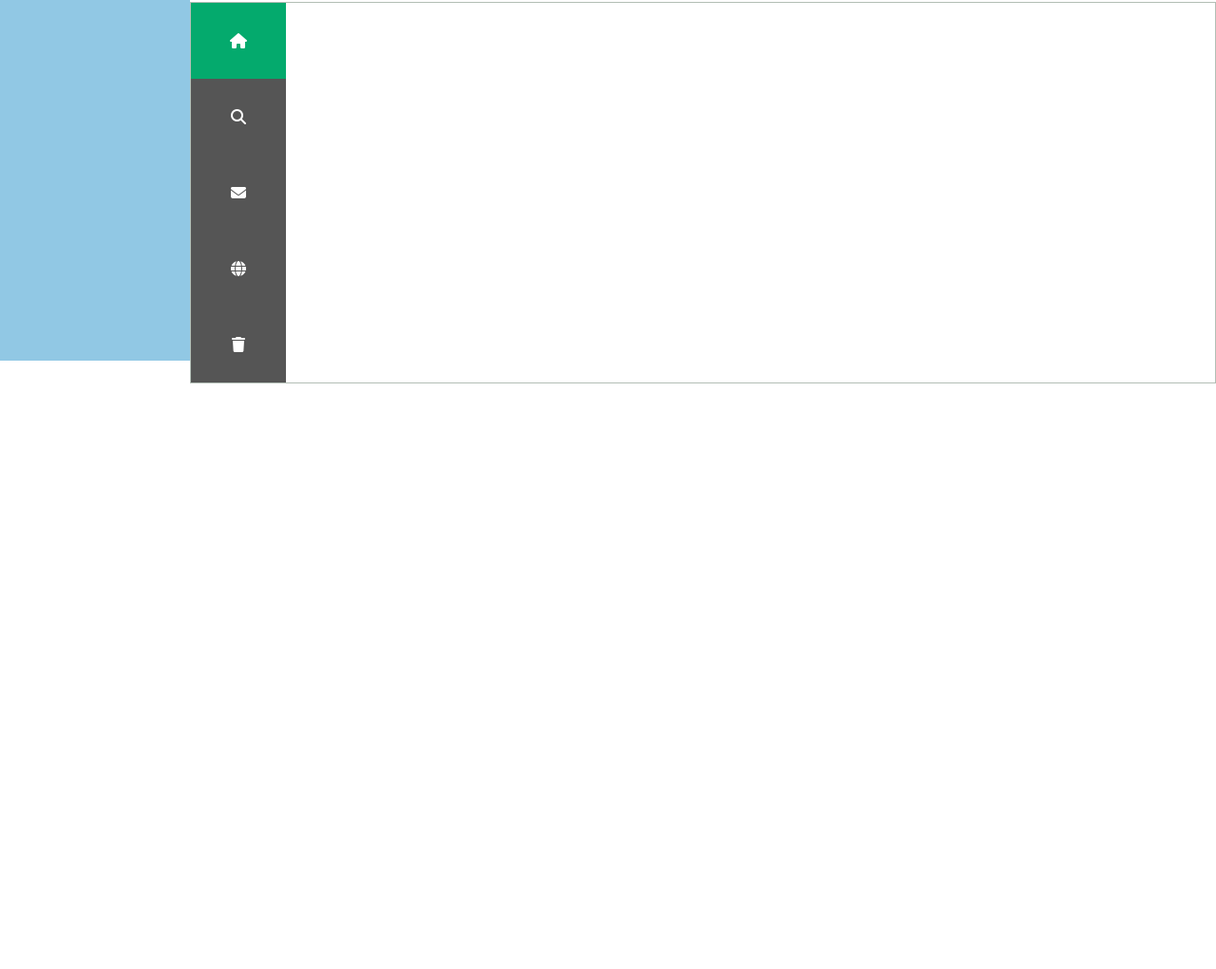
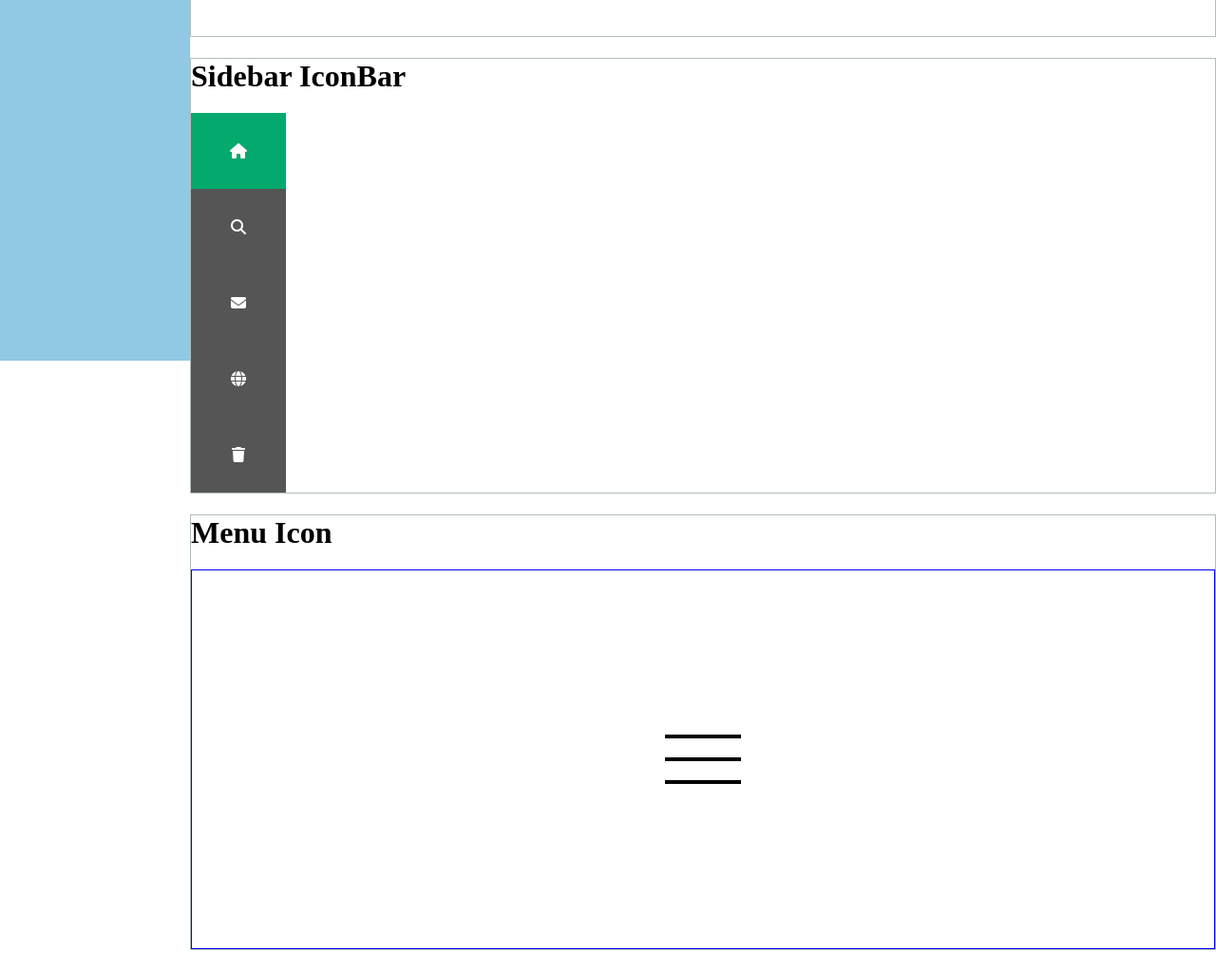
Before and after one commit to akhmadfaizin/component-html-css-js, a plain HTML site: page src/w3sComponent/IconBar/index.html in a window 1280 px wide. Shown: the part 420-1441 px from the top of the page at 95% size. Before the commit the page ends 844 px from the top, so only its background shows below. Drawn offline with Linux system fonts and the light colour scheme.

Commit message:
w3s - Menu Icon

```diff
--- a/src/w3sComponent/IconBar/index.html
+++ b/src/w3sComponent/IconBar/index.html
@@ -45,6 +45,7 @@
     </nav>
     <div class="container">
       <div class="long-contents">
+        <h1>Navbar IconBar</h1>
         <div class="content-item">
           <div class="navbar-content">
             <a href="#" class="active"><i class="fa fa-home"></i></a>
@@ -55,6 +56,7 @@
           </div>
         </div>
         <div class="content-item">
+          <h1>Sidebar IconBar</h1>
           <div class="sidebar-content">
             <a href="#" class="active"><i class="fa fa-home"></i></a>
             <a href="#"><i class="fa fa-search"></i></a>
@@ -63,6 +65,17 @@
             <a href="#"><i class="fa fa-trash"></i></a>
           </div>
         </div>
+
+        <div class="content-item">
+          <h1>Menu Icon</h1>
+          <div class="menu-icon-container">
+            <div class="menu-icon" onclick="myFunction(this)">
+              <div class="menu-icon-strip strip-1"></div>
+              <div class="menu-icon-strip strip-2"></div>
+              <div class="menu-icon-strip strip-3"></div>
+            </div>
+          </div>
+        </div>
       </div>
     </div>
     <script src="script.js"></script>
--- a/src/w3sComponent/IconBar/script.js
+++ b/src/w3sComponent/IconBar/script.js
@@ -1,12 +1,16 @@
 function toggleSidebar() {
-  const sidebar = document.querySelector('.sidebar');
-  const toggleIcon = document.querySelector('.toggle-btn i');
-  sidebar.classList.toggle('compact');
-  if (sidebar.classList.contains('compact')) {
-    toggleIcon.classList.remove('fa-chevron-right');
-    toggleIcon.classList.add('fa-chevron-left');
+  const sidebar = document.querySelector(".sidebar");
+  const toggleIcon = document.querySelector(".toggle-btn i");
+  sidebar.classList.toggle("compact");
+  if (sidebar.classList.contains("compact")) {
+    toggleIcon.classList.remove("fa-chevron-right");
+    toggleIcon.classList.add("fa-chevron-left");
   } else {
-    toggleIcon.classList.remove('fa-chevron-left');
-    toggleIcon.classList.add('fa-chevron-right');
+    toggleIcon.classList.remove("fa-chevron-left");
+    toggleIcon.classList.add("fa-chevron-right");
   }
 }
+
+function myFunction(x) {
+  x.classList.toggle("change");
+}
--- a/src/w3sComponent/IconBar/styles.css
+++ b/src/w3sComponent/IconBar/styles.css
@@ -177,6 +177,42 @@ body {
   color: white
 }
 
+h1 {
+  margin-bottom: 20px;
+}
+
+.menu-icon-container {
+  display: flex;
+  justify-content: center;
+  align-items: center;
+  min-height: 400px;
+  border: 1px solid blue
+}
+
+.menu-icon {
+  cursor: pointer;
+}
+
+.menu-icon-strip {
+  width: 80px;
+  height: 4px;
+  background: #000000;
+  margin: 20px 0px;
+  transition: 0.4s;
+}
+
+.change .strip-1 {
+  transform: translate(0, 22px) rotate(-45deg);
+}
+
+.change .strip-2 {
+  opacity: 0;
+}
+
+.change .strip-3 {
+  transform: translate(0, -22px) rotate(45deg);
+}
+
 @media screen and (max-width: 768px) {
   .sidebar {
     width: 60px;
```
